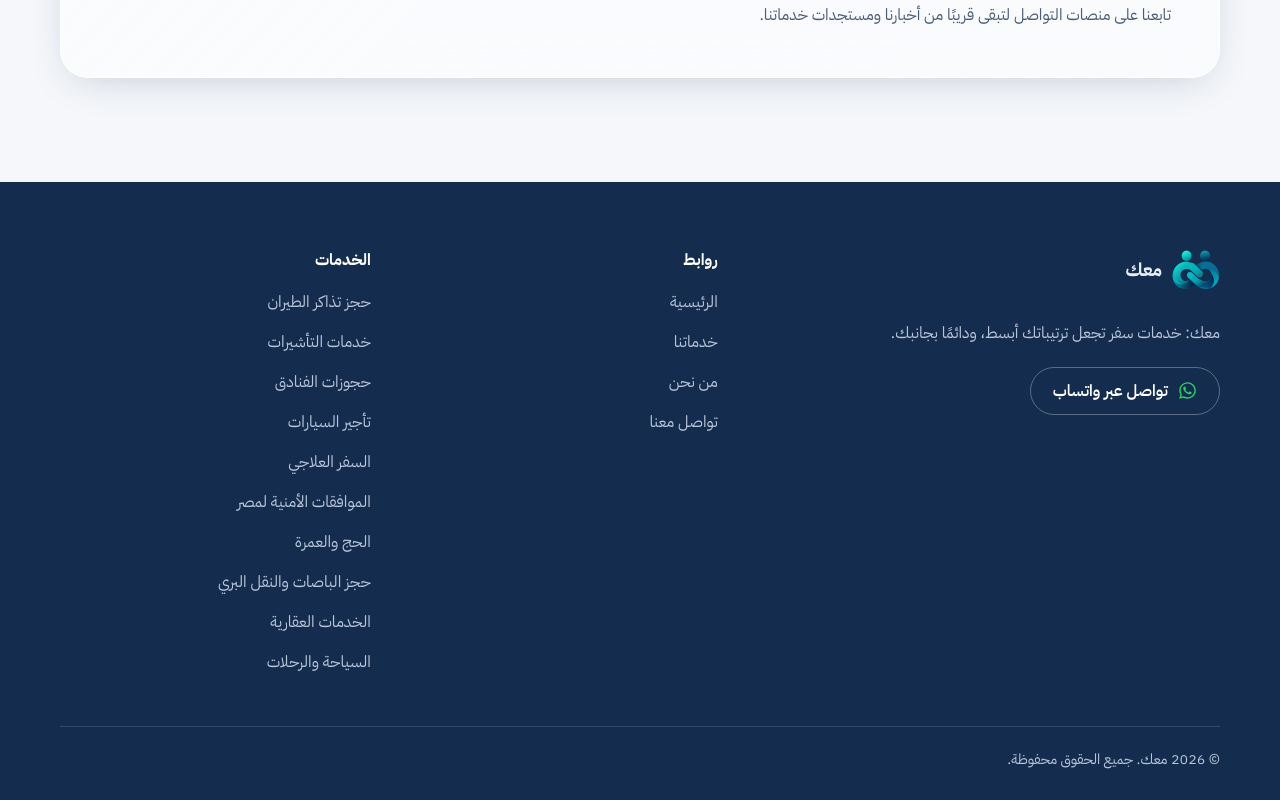
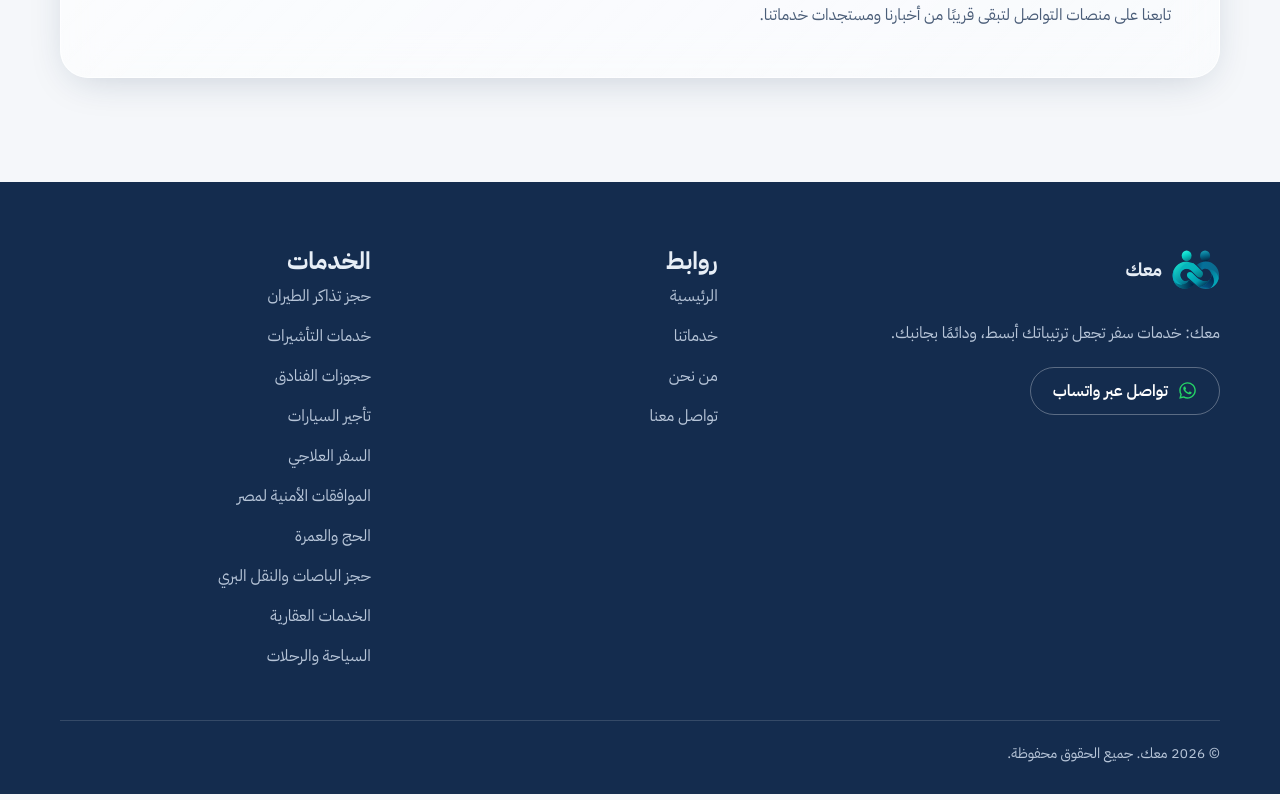
Before and after one commit to khwy1d/Maak, a React (Vite) app: page / in a window 1280 px wide. Shown: the part 3741-4541 px from the top of the page. Built offline with nearby package versions, Linux system fonts and the light colour scheme.

Commit message:
Fix footer heading hierarchy

```diff
--- a/src/components/Sections.tsx
+++ b/src/components/Sections.tsx
@@ -100,9 +100,9 @@ export function Footer() {
     <footer className="footer">
       <div className="container footer-grid">
         <div><Logo size={48} /><p className="footer-desc">{t.footer.desc}</p><WhatsAppButton variant="ghost" /></div>
-        <nav aria-label={t.footer.links}><h4>{t.footer.links}</h4>
+        <nav aria-label={t.footer.links}><h2 className="footer-heading">{t.footer.links}</h2>
           <a href="/">{t.nav.home}</a><a href="/services">{t.nav.services}</a><a href="/about">{t.nav.about}</a><a href="/contact">{t.nav.contact}</a></nav>
-        <nav aria-label={t.footer.services}><h4>{t.footer.services}</h4>
+        <nav aria-label={t.footer.services}><h2 className="footer-heading">{t.footer.services}</h2>
           {t.services.items.map((s) => <a key={s.key} href={s.key === "flight" ? "/flights" : s.key === "visa" ? "/visas" : s.key === "hotel" ? "/hotels" : "/car-rental"}>{lang === "ar" ? s.ar : s.en}</a>)}
           <a href="/tourism">{lang === "ar" ? "السياحة والرحلات" : "Tourism and trips"}</a></nav>
       </div>
```
